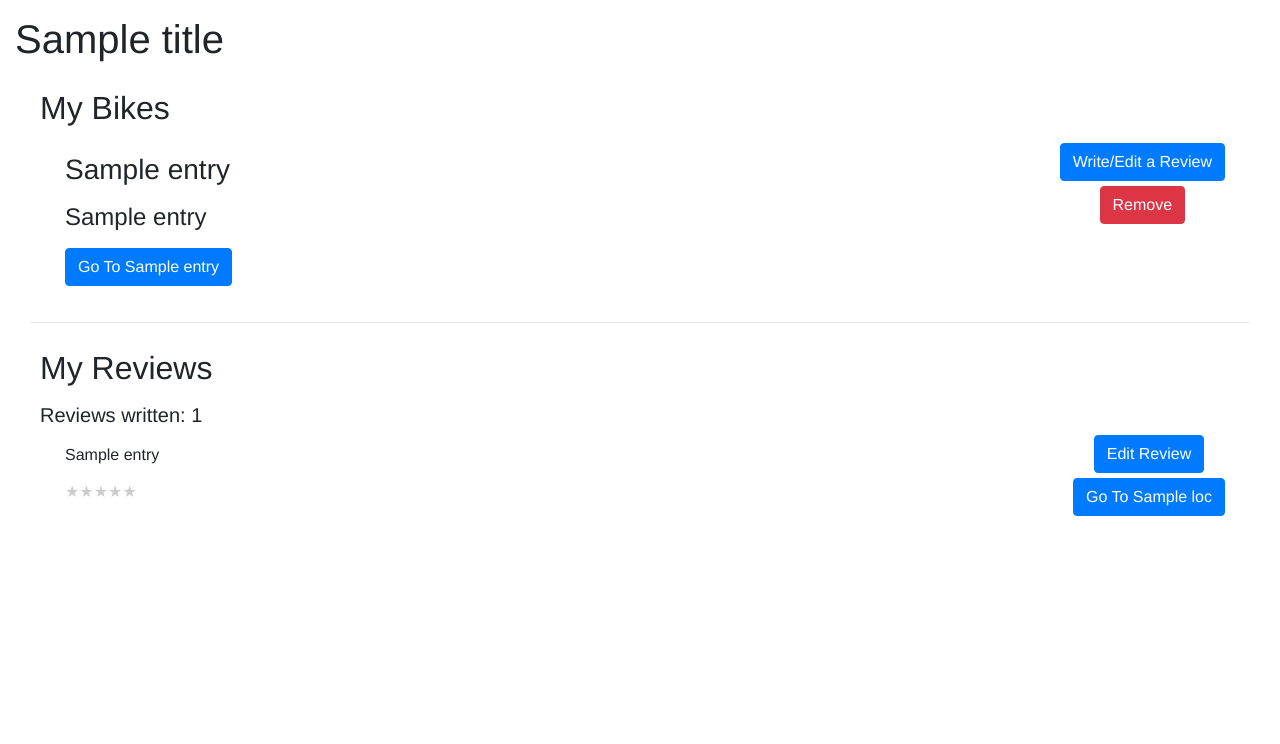
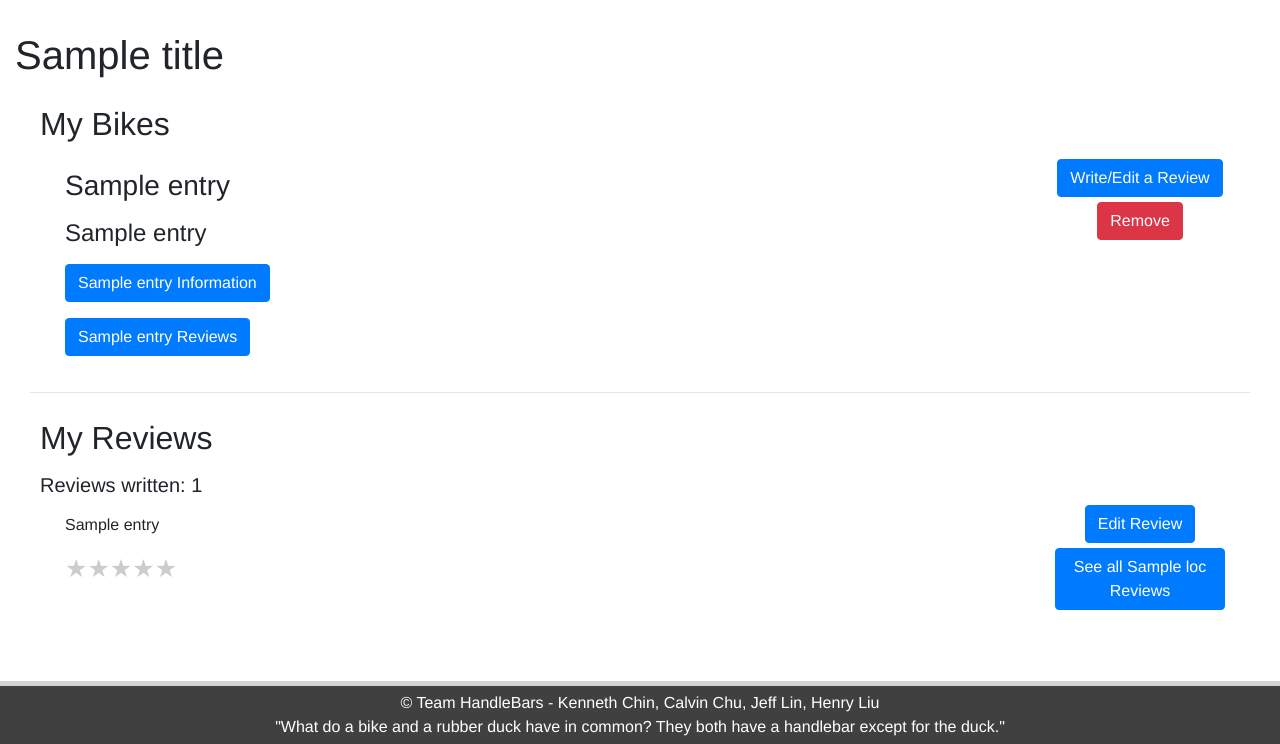
Before and after one commit to nilffej/Handlebars, a Flask app: template templates/profile.html in a window 1280 px wide. Shown: the part 56-800 px from the top of the page. Run offline with Flask 2, Linux system fonts and the light colour scheme; the template is opened without the code that fills it: most values are stand-ins (such as "Sample title", 1, 10 or a date in 2020); some libraries are stand-ins or nearby versions.

Commit message:
cleaned it up

```diff
--- a/app.py
+++ b/app.py
@@ -113,7 +113,7 @@ def search():
             return redirect(url_for("root"))
         firstresult = data["results"][0]["locations"][0]
         locationaddress = "{}".format(address(firstresult))
-        print(locationaddress)
+        # print(locationaddress)
         if not (bool(locationaddress)):
             flash("Location not found. Try a more specific search.")
             return redirect(url_for("root"))
@@ -343,7 +343,7 @@ def profile():
 
 @app.route("/reviews")
 def reviews():
-    print(request.args["id"])
+    # print(request.args["id"])
     # print(request.args["company"])
 
     with sqlite3.connect(DB_FILE) as connection:
@@ -351,13 +351,11 @@ def reviews():
        q = "SELECT * FROM REVIEWS WHERE bikeNumber = '{}'".format(request.args["id"])
        foo = cur.execute(q)
        reviews = foo.fetchall()
-       print(reviews[0][2])
-       x = "SELECT bikeID FROM BIKES WHERE bikeNumber = '{}'".format(request.args["id"])
+       x = "SELECT * FROM BIKES WHERE bikeNumber = '{}'".format(request.args["id"])
        goo = cur.execute(x)
        name = goo.fetchall()
-       print(name[0][0])
 
-    return render_template("reviews.html", sessionstatus = "user" in session, review = reviews, company = name[0][0])
+    return render_template("reviews.html", sessionstatus = "user" in session, review = reviews, toprint = name)
 
 if __name__ == "__main__":
     app.debug = True
--- a/templates/homepage.html
+++ b/templates/homepage.html
@@ -21,7 +21,7 @@
 
 {% block body %}
 <a href="{{ url_for('root') }}" class="nav-link" style="color: black; padding: 0px;">
-<div class="jumbotron text-center" style="background-color: #aed6f1; border-radius: 0;">
+<div class="jumbotron text-center" style="background-color: #aed6f1; border-radius: 0; margin-top:-16px;">
   <h1>Handlebars</h1>
   <p>Welcome to Handlebars!<br>
     A site built with the CityBikes, MapQuest, and MetaWeather APIs.
@@ -62,7 +62,7 @@ Looking for rentable bike in the city?<br><br>
 With the resources provided by the CityBikes, MapQuest, and MetaWeather APIs, Team Handlebars built a search engine to return rentable
 bicycles found near a location, along with weather information and a map.
 </center>
-
+<br><br><br>
 {% endif %}
 
 {% endblock %}
--- a/templates/login.html
+++ b/templates/login.html
@@ -49,6 +49,7 @@
   	<input class="form-control" type="password" name="password" placeholder="Password"><br>
   	<button class="btn btn-success" type="submit">Log In</button>
   </form>
+  <br><br><br>
 </center>
 
 {% for message in get_flashed_messages() %}
@@ -56,7 +57,4 @@
 <center><b>{{ message }}</b></center>
 {% endfor %}
 
-<div style="position: absolute; bottom: 0; padding: 6px; margin-top: 0; width: 100%; background: rgba(0, 0, 0, 0.5); color: white; text-align: center; border-top: solid; border-color:lightgray; border-width: 5px;">
-   &copy Team HandleBars - Kenneth Chin, Calvin Chu, Jeff Lin, Henry Liu <br> "What do a bike and a rubber duck have in common? They both have a handlebar except for the duck."
-</div>
 {% endblock %}
--- a/templates/profile.html
+++ b/templates/profile.html
@@ -1,5 +1,17 @@
 <!DOCTYPE html>
 {% extends "template.html" %}
+
+{% block css %}
+<style>
+.submitLink {
+  background-color: transparent;
+  text-decoration: underline;
+  border: none;
+  color: blue;
+  cursor: pointer;
+}
+</style>
+{% endblock %}
 
 {% block buttons %}
 <li class="nav-item">
@@ -35,15 +47,18 @@
               <div style="margin: 10px;">
                 <h3><p>{{ entry[3] }}</p><h3>
                 <h4><p>{{ entry[5] }}</p><h4>
-                <form action="/search" method=GET>
+                <p><form action="/search" method=GET>
                 <input type="hidden" name="searchbar" value="{{entry[2]}}">
-                <button class="btn btn-primary" type="submit">Go To {{entry[3]}}</button>
+                <button class="btn btn-primary" type="submit">{{entry[3]}} Information</button>
+              </form></p>
+                <form action="/reviews" method=GET>
+                <input type="hidden" name="id" value="{{entry[0]}}">
+                <button class="btn btn-primary" type="submit">{{entry[3]}} Reviews</button>
                 </form>
-
               </div>
             </div>
 
-            <div class="col-auto" style="text-align: center">
+            <div class="col-2" style="text-align: center">
               <form action="/addReview" method=GET style="padding-bottom: 5px">
               <input type="hidden" name="id" value="{{entry[0]}}">
               <button class="btn btn-primary" type="submit">Write/Edit a Review</button>
@@ -76,16 +91,22 @@
               <div class="col">
                 <div style="margin: 10px;">
                   {% if entry[1] in locs %}
-                  <h3><p>{{locs[entry[1]][1]}}, {{locs[entry[1]][0]}}</p></h3>
+                  <h3>
+                    <form action="/search" method="GET" style="margin: 0; padding: 0;">
+                      {{locs[entry[1]][1]}},
+                      <input type="hidden" name="searchbar" value="{{locs[entry[1]][0]}}" style="display: inline;">
+                      <input type="submit" class="submitLink" value="{{locs[entry[1]][0]}}" style="display: inline;">
+                    </form>
+                    </h3>
                   {% endif %}
                   <h6><p>{{ entry[3] }}</p></h6>
                   {% for n in range(5) %}
                   {% if n < entry[2] %}
-                  <div style="color: #ffc700; float:left;">
+                  <div style="color: #ffc700; float:left; font-size:25px;">
                   ★
                   </div>
                   {% else %}
-                  <div style="color: #ccc; float:left;">
+                  <div style="color: #ccc; float:left; font-size:25px;">
                   ★
                   </div>
                   {% endif %}
@@ -93,14 +114,18 @@
                 </div>
               </div>
 
-              <div class="col-auto" style="text-align: center">
+              <div class="col-2" style="text-align: center">
                 <form action="/addReview" method=GET style="padding-bottom: 5px">
                 <input type="hidden" name="id" value="{{entry[1]}}">
                 <button class="btn btn-primary" type="submit">Edit Review</button>
                 </form>
-                <form action="/search" method=GET>
+                <!-- <form action="/search" method=GET style="padding-bottom: 5px">
                 <input type="hidden" name="searchbar" value="{{locs[entry[1]][0]}}">
-                <button class="btn btn-primary" type="submit">Go To {{locs[entry[1]][1]}}</button>
+                <button class="btn btn-primary" type="submit">{{locs[entry[1]][1]}} Information</button>
+                </form> -->
+                <form action="/reviews" method=GET>
+                <input type="hidden" name="id" value="{{entry[1]}}">
+                <button class="btn btn-primary" type="submit">See all {{locs[entry[1]][1]}} Reviews</button>
                 </form>
               </div>
             </div>
@@ -112,5 +137,5 @@
   </div>
 </div>
 
-</div>
+</div> <br><br><br>
 {% endblock %}
--- a/templates/register.html
+++ b/templates/register.html
@@ -51,6 +51,7 @@
 	<input class="form-control" type="password" name="confirmPass" placeholder="Confirm Password"><br>
 	<button class="btn btn-success" type="submit">Register</button>
 </form>
+<br><br><br>
 </center>
 
 {% for message in get_flashed_messages() %}
@@ -58,8 +59,5 @@
 <center><b>{{ message }}</b></center>
 {% endfor %}
 
-<div style="position: absolute; bottom: 0; padding: 6px; margin-top: 0; width: 100%; background: rgba(0, 0, 0, 0.5); color: white; text-align: center; border-top: solid; border-color:lightgray; border-width: 5px;">
-   &copy Team HandleBars - Kenneth Chin, Calvin Chu, Jeff Lin, Henry Liu <br> "What do a bike and a rubber duck have in common? They both have a handlebar except for the duck."
-</div>
 
 {% endblock %}
--- a/templates/searchresults.html
+++ b/templates/searchresults.html
@@ -88,9 +88,6 @@
   </div>
 </div>
 
-<br>
+<br><br><br>
 
-<div class="footer-copyright text-center py-3">
-  &copy Team HandleBars - Kenneth Chin, Calvin Chu, Jeff Lin, Henry Liu <br> "What do a bike and a rubber duck have in common? They both have a handlebar except for the duck."
-</div>
 {% endblock %}
--- a/templates/template.html
+++ b/templates/template.html
@@ -13,7 +13,11 @@
   </head>
   <body style="font-family: 'Helvetica', 'Arial', sans-serif;">
 
-    <nav class="navbar navbar-expand navbar-light" style="background-color: #5dade2;">
+
+    <br><br><br>
+    {% block body %}
+    {% endblock %}
+    <nav class="navbar navbar-expand navbar-light" style="background-color: #5dade2; position:fixed; right:0;width: 100%; top:0;">
       {% if sessionstatus %}
       <p class="nav navbar-nav"></p>
       {% endif %}
@@ -24,10 +28,9 @@
         </ul>
       </div>
     </nav>
-
-    {% block body %}
-    {% endblock %}
-
+  <footer style="position: fixed; left: 0; bottom: 0; padding: 5px; margin-top: 0; width: 100%; background: rgba(0, 0, 0, 0.75); color: white; text-align: center; border-top: solid; border-color:lightgray; border-width: 5px;">
+     &copy Team HandleBars - Kenneth Chin, Calvin Chu, Jeff Lin, Henry Liu <br> "What do a bike and a rubber duck have in common? They both have a handlebar except for the duck."
+  </footer>
 
   </body>
 
```
Also changed, not shown: templates/addreview.html (+3 -6 lines), templates/reviews.html (+11 -9 lines), Info.db.
